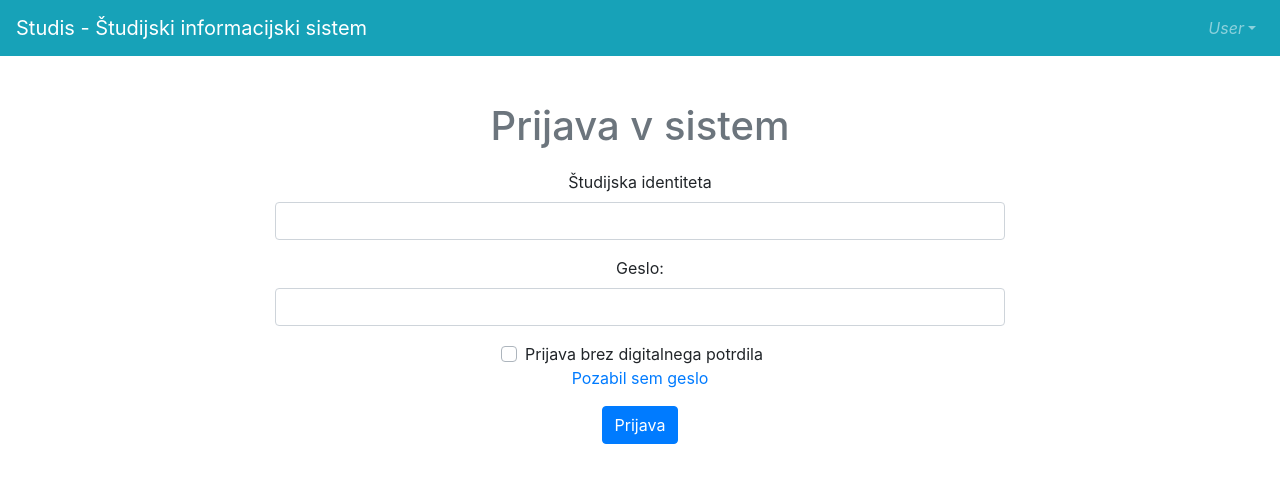
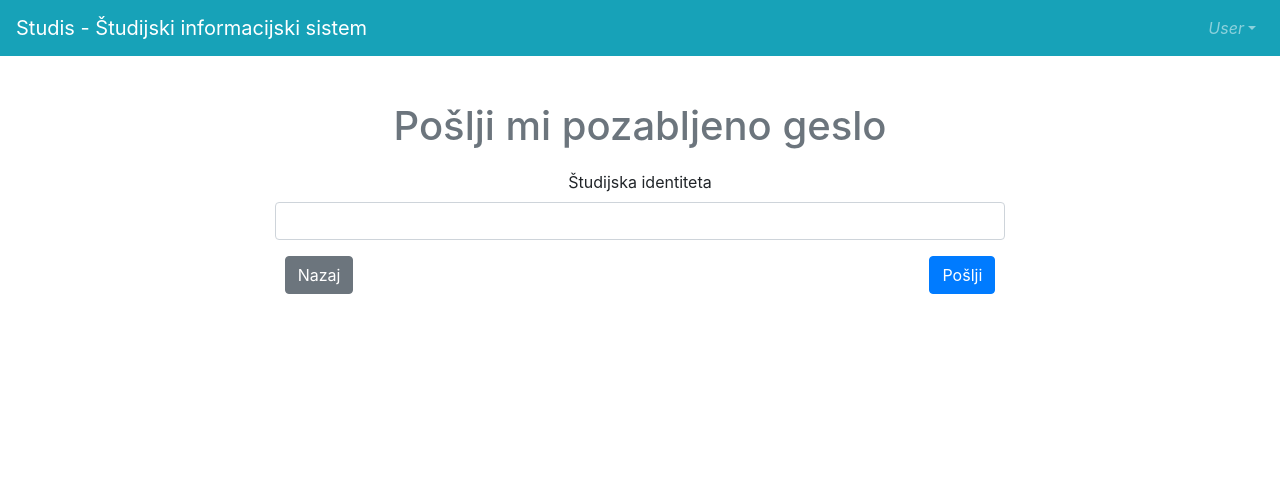
Before and after one commit to Studis/vue-frontend, a Vue app: page /forgot in a window 1280 px wide. Shown: the top 482 px of the page. Built offline with nearby package versions, Linux system fonts and the light colour scheme.

Commit message:
Forgot password FE

```diff
--- /dev/null
+++ b/src/components/authentication/ForgotPassword.vue
@@ -0,0 +1,65 @@
+<template>
+  <div class="text-center">
+    <b-row>
+      <b-col>
+        <b-form-text tag="h1" id="logintext">
+          Pošlji mi pozabljeno geslo
+        </b-form-text>
+      </b-col>
+    </b-row>
+    <b-row>
+      <b-col sm="2"></b-col>
+      <b-col sm="8">
+      <b-form @submit.prevent="onSubmit" @reset.prevent="onReset" v-if="true">
+        <b-form-group id="exampleInputGroup1"
+          label="Študijska identiteta"
+          label-for="exampleInput1">
+          <b-form-input id="exampleInput1"
+            type="email"
+            required
+            placeholder="">
+          </b-form-input>
+        </b-form-group>
+      </b-form>
+
+      </b-col>
+      <b-col sm="2"></b-col>
+    </b-row>
+    <b-row>
+      <b-col>
+        <b-button @click.prevent="goBack" class="forgotBtn">Nazaj</b-button>
+        <b-button type="submit" variant="primary" class="pull-right">Pošlji</b-button>
+      </b-col>
+    </b-row>
+  </div>
+</template>
+
+<script lang="ts">
+import { Component, Vue } from 'vue-property-decorator';
+
+@Component({
+  name: 'forgotPassword',
+  components: {
+  },
+  methods: {
+    onSubmit () {
+    this.$router.push({name: 'welcome'})
+    },
+    goBack () {
+      this.$router.push({name: 'welcome'})
+    },
+    onReset () {
+    }
+  }
+})
+export default class ForgotPassword extends Vue {}
+</script>
+
+<style lang="scss">
+  #logintext {
+    padding: 0.3em;
+  }
+  .forgotBtn {
+    margin-right: 36em;
+  }
+</style>
--- a/src/components/header/Header.vue
+++ b/src/components/header/Header.vue
@@ -46,7 +46,7 @@
 import { Component, Vue } from 'vue-property-decorator';
 
 @Component({
-  name: 'header',
+  name: 'studis-header',
   components: {
   },
   methods: {
--- a/src/router.ts
+++ b/src/router.ts
@@ -3,6 +3,7 @@ import Router from 'vue-router';
 import WelcomePage from './views/WelcomePage.vue';
 import About from './views/About.vue';
 import Home from './views/Home.vue';
+import ForgotPassword from './components/authentication/ForgotPassword.vue';
 
 Vue.use(Router);
 
@@ -23,5 +24,11 @@ export default new Router({
       name: 'home',
       component: Home,
     },
+    {
+      path: '/forgot',
+      name: 'forgotPassword',
+      component: ForgotPassword,
+    }
   ],
+  mode: 'history'
 });
--- a/src/views/WelcomePage.vue
+++ b/src/views/WelcomePage.vue
@@ -33,7 +33,7 @@
           <b-form-checkbox-group  id="exampleChecks">
             <b-form-checkbox value="me">Prijava brez digitalnega potrdila</b-form-checkbox>
           </b-form-checkbox-group>
-          <b-link>Pozabil sem geslo</b-link>
+          <b-link @click.prevent="forgotPassword">Pozabil sem geslo</b-link>
         </b-form-group>
         <b-button type="submit" variant="primary">Prijava</b-button>
       </b-form>
@@ -57,6 +57,9 @@ import Router from 'vue-router'
       this.$router.push({name: 'home'})
     },
     onReset () {
+    },
+    forgotPassword () {
+      this.$router.push({name: 'forgotPassword'})
     }
   }
 })
```
